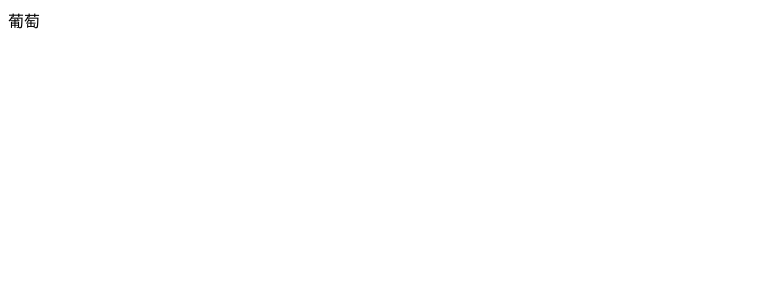
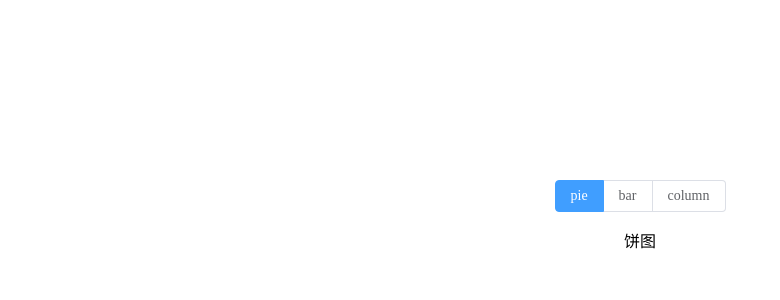
Before and after one commit to husky-dot/vue-tips-handbook, a Vue app: page / in a window 1280 px wide. Shown: the top 300 px of the page, without its empty margins (0-780 px from the left). Built offline with nearby package versions, Linux system fonts and the light colour scheme.

Commit message:
feat: 完成

```diff
--- a/src/App.vue
+++ b/src/App.vue
@@ -1,19 +1,45 @@
 <template>
-  <section class="the-one-fruit-to-buy">
-    <template v-if="sourFruitSelected">
-      <Grape v-if="isExpensive" />
-      <Orange v-else />
-    </template>
-    <Apple v-else />
-  </section>
+  <div class="main">
+    <p>
+      <el-radio-group v-model="type">
+        <el-radio-button label="pie" />
+        <el-radio-button label="bar" />
+        <el-radio-button label="column" />
+      </el-radio-group>
+    </p>
+    <div>
+      <component :is="`${type}-chart`" :width="width" :height="height" />
+    </div>
+  </div>
 </template>
 
-<script setup>
-import { ref } from 'vue'
-import Apple from './components/Apple.vue'
-import Grape from './components/Grape.vue'
-import Orange from './components/Orange.vue'
+<script>
+import PieChart from './components/PieChart.vue'
+import BarChart from './components/BarChart.vue'
+import ColumnChart from './components/ColumnChart.vue'
 
-const sourFruitSelected = ref(true)
-const isExpensive = ref(true)
+export default {
+  components: {
+    PieChart,
+    BarChart,
+    ColumnChart,
+  },
+  data() {
+    return {
+      type: 'pie',
+      width: 1000,
+      height: 100,
+    }
+  },
+}
 </script>
+
+<style>
+.main {
+  display: flex;
+  justify-content: center;
+  flex-direction: column;
+  align-items: center;
+  height: 400px;
+}
+</style>
--- a/src/components/Apple.vue
+++ /dev/null
@@ -1,3 +0,0 @@
-<template>
-  <div>苹果</div>
-</template>
--- /dev/null
+++ b/src/components/BarChart.vue
@@ -0,0 +1,10 @@
+<template>
+  <div>柱状图</div>
+</template>
+
+<script setup>
+defineProps({
+  width: Number,
+  height: Number,
+})
+</script>
--- /dev/null
+++ b/src/components/ColumnChart.vue
@@ -0,0 +1,10 @@
+<template>
+  <div>圆柱</div>
+</template>
+
+<script setup>
+defineProps({
+  width: Number,
+  height: Number,
+})
+</script>
--- a/src/components/Grape.vue
+++ /dev/null
@@ -1,3 +0,0 @@
-<template>
-  <div>葡萄</div>
-</template>
--- a/src/components/Orange.vue
+++ /dev/null
@@ -1,3 +0,0 @@
-<template>
-  <div>橘子</div>
-</template>
--- /dev/null
+++ b/src/components/PieChart.vue
@@ -0,0 +1,10 @@
+<template>
+  <div>饼图</div>
+</template>
+
+<script setup>
+defineProps({
+  width: Number,
+  height: Number,
+})
+</script>
--- a/src/main.js
+++ b/src/main.js
@@ -4,7 +4,7 @@ import 'element-plus/dist/index.css'
 import App from './App.vue'
 
 const app = createApp(App)
-// app.use(ElementPlus)
+app.use(ElementPlus)
 
 app.config.compilerOptions.delimiters = ['${', '}']
 app.mount('#app')
```
Also changed, not shown: src/components/useCart.js (deleted, +0 -18 lines).
